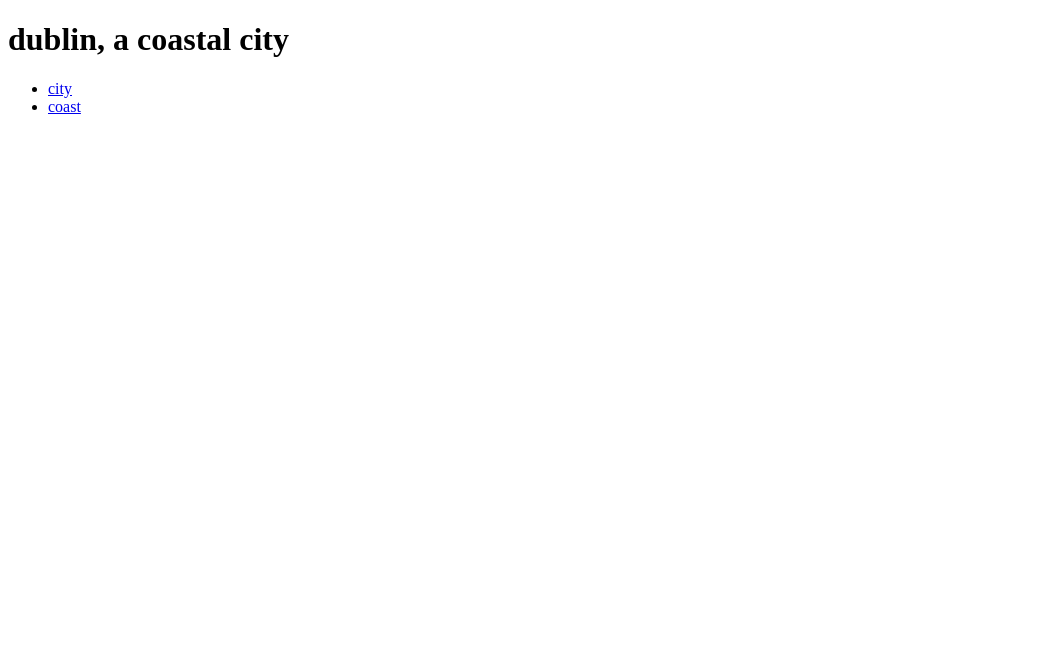
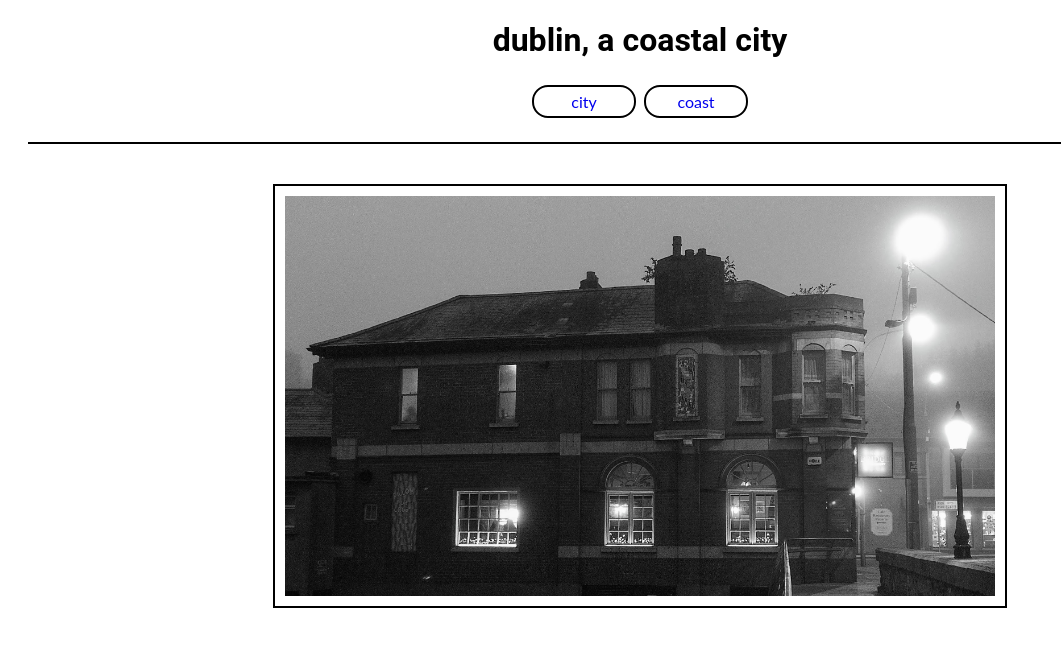
Before and after one commit to md-ash-dot/dublin-photos, a plain HTML site: page index.html in a window 1280 px wide. Shown: the whole page, without its empty margins (0-1061 px from the left). Drawn offline with Linux system fonts and the light colour scheme.

Commit message:
feat:add images to the web pages

```diff
--- a/index.html
+++ b/index.html
@@ -5,6 +5,7 @@
     <meta charset="UTF-8">
     <meta http-equiv="X-UA-Compatible" content="IE=edge">
     <meta name="viewport" content="width=device-width, initial-scale=1.0">
+    <link rel="stylesheet" href="assets/css/style.css">
     <title>Dublin</title>
 </head>
 
@@ -20,6 +21,11 @@
             </li>
         </ul>
     </nav>
+    <section>
+        <figure>
+            <img src="assets/images/city.jpg" alt="an image of urban Dublin">
+        </figure>
+    </section>
 </body>
 
 </html>
```
Also changed, not shown: coast.html (+5 -0 lines), assets/images/beach.jpg (added), assets/images/city.jpg (added).
